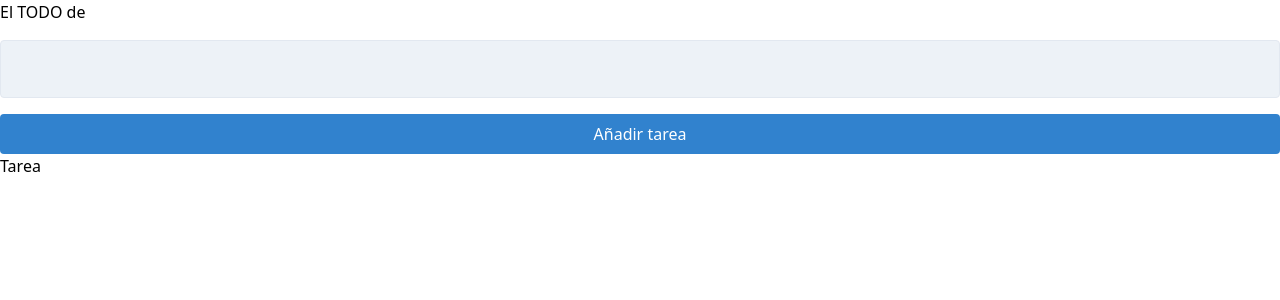
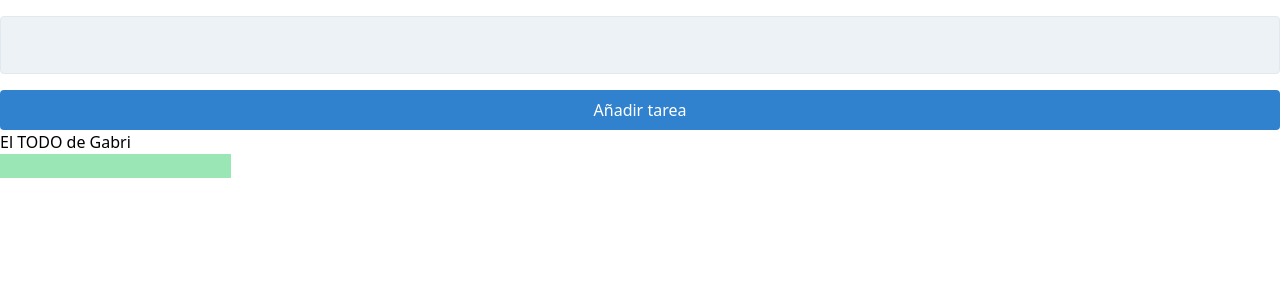
Before and after one commit to Omegadiaz/nuxtToDo, a Nuxt app: page / in a window 1280 px wide. Shown: the top 300 px of the page. Built offline with nearby package versions, Linux system fonts and the light colour scheme.

Commit message:
Finished Component

```diff
--- /dev/null
+++ b/components/todoComponent.vue
@@ -0,0 +1,60 @@
+<template>
+  <div>
+    <form class="flex flex-wrap" @submit.prevent="addToList()">
+      <input
+        v-model="externalTask"
+        type="text"
+        class="w-full border p-4 bg-gray-200 border rounded my-4"
+      />
+      <button type="submit" class="w-full bg-blue-600 rounded p-2 text-white">
+        Añadir tarea
+      </button>
+    </form>
+    <div>
+      <div>
+        <ul v-for="(task, index) in allTasks" :key="`task-${index}`">
+          <li class="my-2">
+            <div>
+              <input
+                v-model="allTasks[index]"
+                class="p-4 bg-gray-100 rounded"
+                type="text"
+              />
+              <button
+                class="bg-red-500 text-white rounded p-4"
+                @click="deleteTask(index)"
+              >
+                Eliminar
+              </button>
+            </div>
+          </li>
+        </ul>
+      </div>
+    </div>
+  </div>
+</template>
+<script>
+export default {
+  props: {
+    externalTask: {
+      type: String,
+      required: false,
+      default: '',
+    },
+  },
+  data() {
+    return {
+      newTask: '',
+      allTasks: [],
+    }
+  },
+  methods: {
+    addToList() {
+      this.allTasks.push(this.externalTask)
+    },
+    deleteTask(index) {
+      this.allTasks.splice(index, 1)
+    },
+  },
+}
+</script>
--- a/pages/index.vue
+++ b/pages/index.vue
@@ -1,33 +1,17 @@
 <template>
   <div class="container">
+    <todo-component :external-task="parentTask" />
     <div>
-      <h1 class="title">El TODO de {{ newTask }}</h1>
+      <h1 class="title">El TODO de Gabri</h1>
     </div>
-    <div>
-      <form class="flex flex-wrap">
-        <input
-          v-model="newTask"
-          type="text"
-          class="w-full border p-4 bg-gray-200 border rounded my-4"
-        />
-        <button class="w-full bg-blue-600 rounded p-2 text-white">
-          Añadir tarea
-        </button>
-      </form>
-      <div>
-        <ul>
-          <li>Tarea</li>
-        </ul>
-      </div>
-    </div>
+    <input class="bg-green-300" v-model="parentTask" type="text" />
   </div>
 </template>
-
 <script>
 export default {
   data() {
     return {
-      newTask: '',
+      parentTask: '',
     }
   },
 }
```
